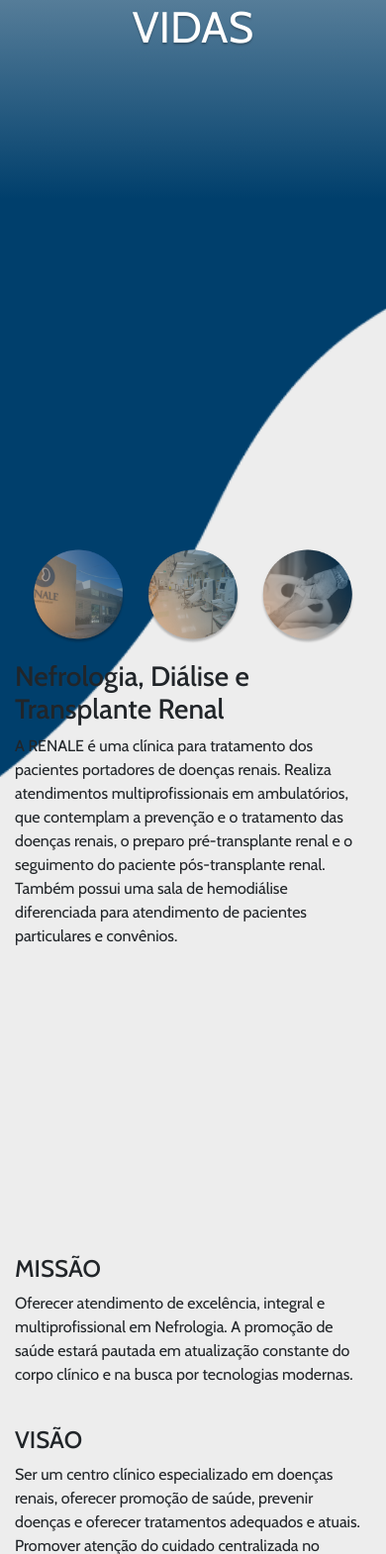
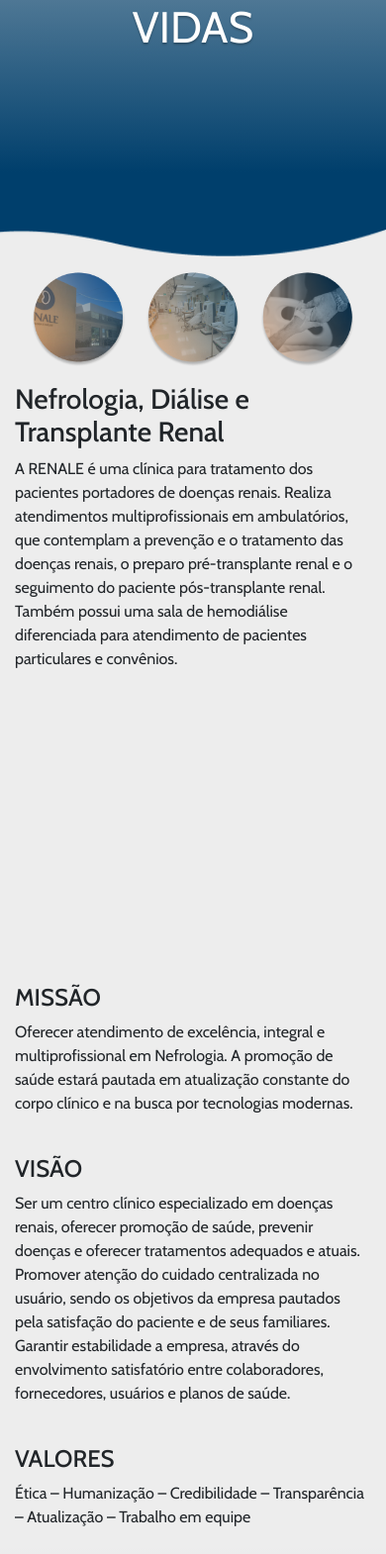
Before and after one commit to jonasra4/Renale, a PHP site: page / in a window 390 px wide. Shown: the part 329-1899 px from the top of the page at 99% size. Run offline with PHP 8.4, Linux system fonts and the light colour scheme; some libraries are stand-ins or nearby versions.

Commit message:
gradiente1

```diff
--- a/css/style.css
+++ b/css/style.css
@@ -166,6 +166,9 @@ ul {
   background-size:cover;
 
 }
+.padding-forma{
+  padding-top:350px;
+}
 
 #rins-intro{
   background-color: #EDEDED;
@@ -186,13 +189,18 @@ height: 250vh;
 
   #forma-section{
     /* background-color: #EDEDED; */
-    height: 116vh;
-    background-image: url("../img/background/p.png");
+    height: 80vh;
+    background-image: url("../img/background/forma-mobile.png");
     background-repeat: no-repeat;
     background-position: center center;
     background-size:cover;
 
   }
+
+  .padding-forma{
+    padding-top:70px;
+  }
+
 
   .margin-tp-150{
     padding-top: 200px;
--- a/index.html
+++ b/index.html
@@ -60,7 +60,7 @@
 
     <section id="forma-section">
 
-      <div class="container-fluid" style="padding-top:350px;">
+      <div class="container-fluid padding-forma" >
         <div class="row">
           <div class="col-lg-2 col-md-2"></div>
           <div class="col-lg-5 col-md-5 col-12">
@@ -85,7 +85,7 @@
         <div class="row space787padding" >
           <div class="col-lg-6 col-md-6"></div>
           <div class="col-lg-4 col-md-4 col-12">
-            <h4 style="margin-top:100px;">MISSÃO</h4>
+            <h4 style="margin-top:130px;">MISSÃO</h4>
             <p>Oferecer atendimento de excelência, integral e multiprofissional em Nefrologia. A promoção de saúde estará pautada em atualização constante do corpo clínico e na busca por tecnologias modernas.</p>
             <br>
             <h4>VISÃO</h4>
```
Also changed, not shown: img/background/forma-mobile.png (added).
